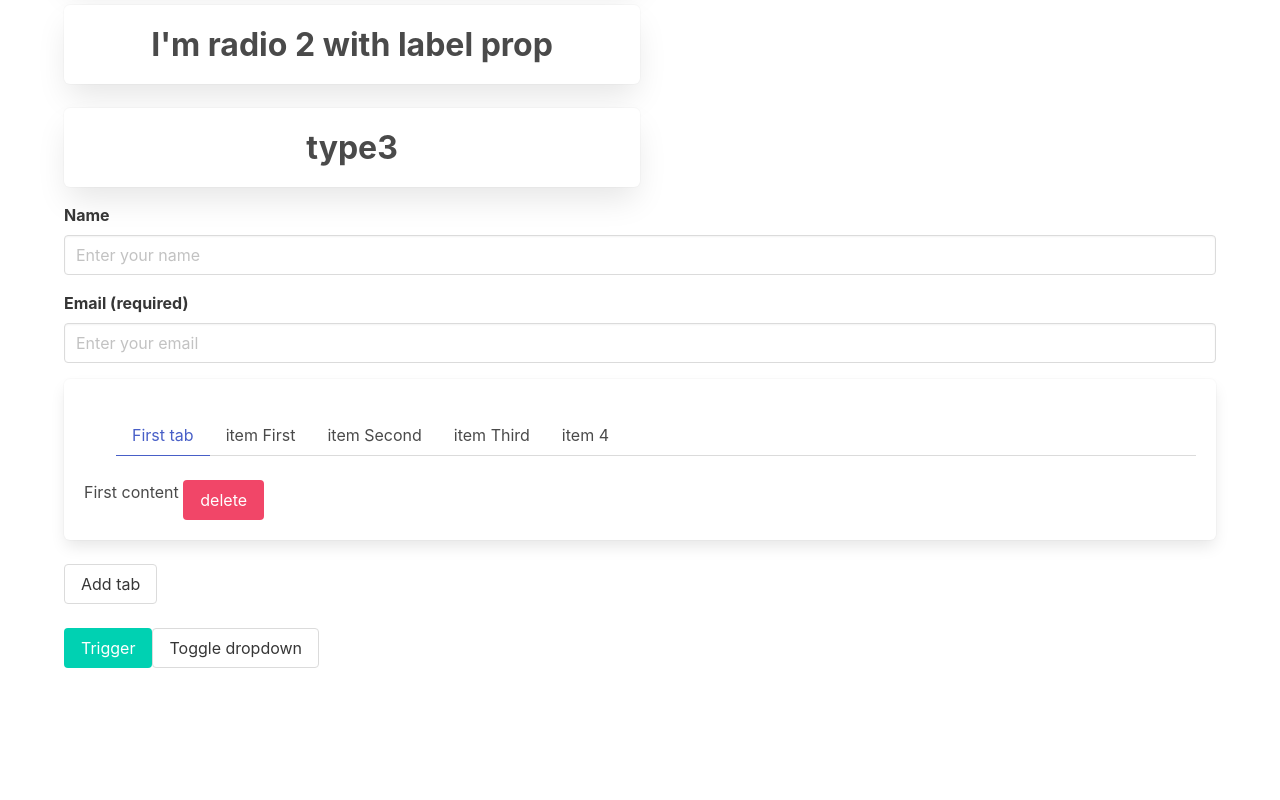
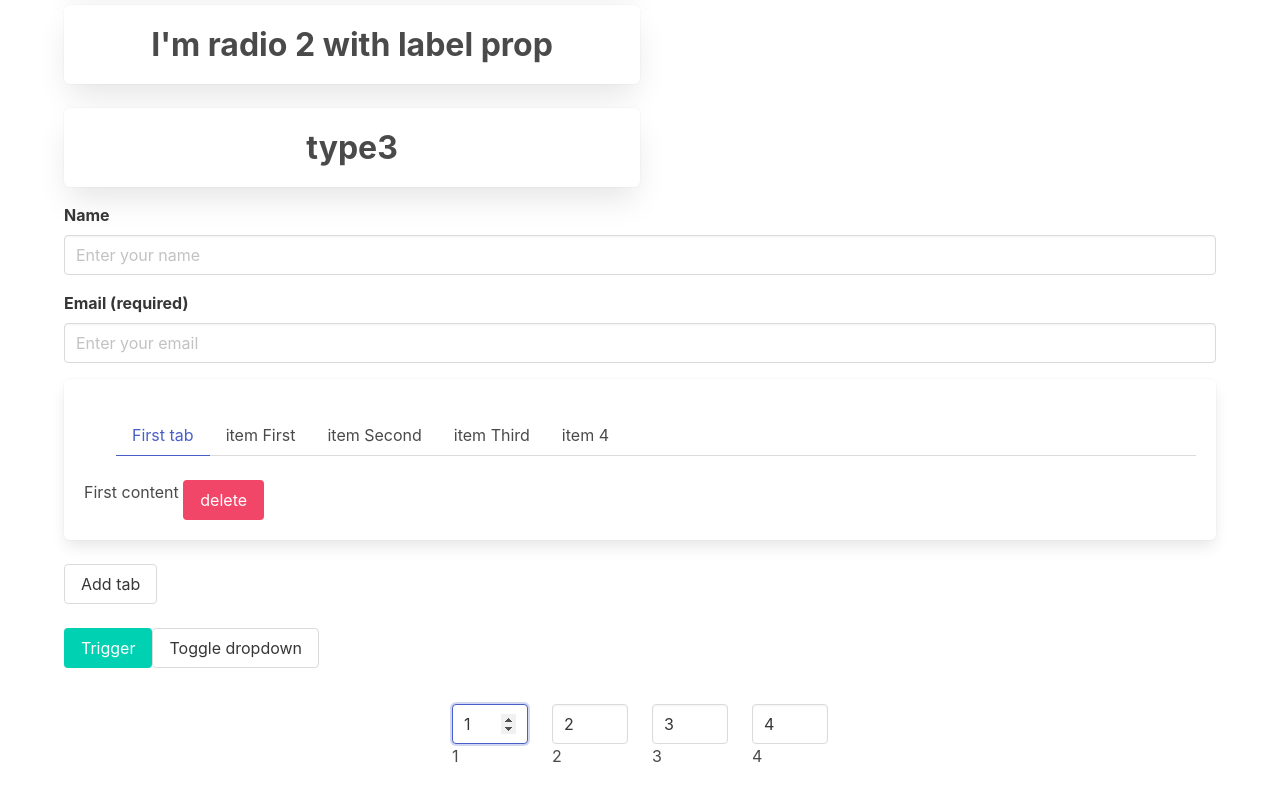
Before and after one commit to klev-o/example-vue-ui-library, a Vue app: page / in a window 1280 px wide. Shown: the part 340-1140 px from the top of the page. Before the commit the page ends 1056 px from the top, so only its background shows below. Built offline with nearby package versions, Linux system fonts and the light colour scheme.

Commit message:
Added confirmation component

```diff
--- a/src/App.vue
+++ b/src/App.vue
@@ -9,6 +9,7 @@ import XTab from "./components/XTab"
 import XDropdown from './components/XDropdown.vue';
 import XDropdownItem from './components/XDropdownItem.vue';
 import XDropdownDivider from './components/XDropdownDivider.vue';
+import XConfirmationCode from './components/XConfirmationCode.vue';
 
 export default {
   name: 'App',
@@ -23,6 +24,7 @@ export default {
     XDropdown,
     XDropdownItem,
     XDropdownDivider,
+    XConfirmationCode
   },
   data() {
     return {
@@ -32,6 +34,7 @@ export default {
         radio: 'type1',
         name: '',
         email: '',
+        confirmationCode: '1234'
       },
       tabs: ['First', 'Second', 'Third', 4],
       hardCodedTabIsDeleted: false,
@@ -151,6 +154,14 @@ export default {
           Toggle dropdown
         </button>
       </div>
+
+      <div class="block">
+        <XConfirmationCode
+            v-model="form.confirmationCode"
+            :total="4"
+            autofocus
+        />
+      </div>
     </div>
   </div>
 </template>
--- /dev/null
+++ b/src/components/XConfirmationCode.vue
@@ -0,0 +1,81 @@
+<script>
+export default {
+  props: {
+    value: {
+      type: String,
+      default: '',
+    },
+    total: {
+      type: Number,
+      default: 6,
+    },
+    type: {
+      type: String,
+      default: 'number',
+    },
+    autofocus: {
+      type: Boolean,
+      default: false,
+    },
+  },
+  data() {
+    return {
+      values: this.getValues(),
+    };
+  },
+  methods: {
+    getValues() {
+      const values = [];
+
+      for (let i = 0; i < this.total; i++) {
+        values.push(this.value[i]);
+      }
+
+      return values;
+    },
+    onInput() {
+      const value = this.values.join('');
+      this.$emit('input', value);
+    },
+  },
+  watch: {
+    total() {
+      this.values = this.getValues();
+    },
+    value() {
+      //this.$refs.input[this.value.length].focus()
+      this.values = this.getValues();
+    },
+  },
+  mounted() {
+    //needs user interaction
+    // if (this.autofocus) {
+    //   this.$refs.input[0].focus();
+    // }
+  },
+};
+</script>
+
+<template>
+  <div class="columns">
+    <div v-for="i in total" :key="i" class="column">
+      <input
+          ref="input"
+          v-model="values[i - 1]"
+          class="input"
+          :type="type"
+          :autofocus="autofocus && (i == 1)"
+          @input="onInput(i - 1)"
+      >
+      {{i}}
+    </div>
+
+  </div>
+</template>
+
+<style scoped>
+.columns {
+  max-width: 400px;
+  margin: auto;
+}
+</style>
```
